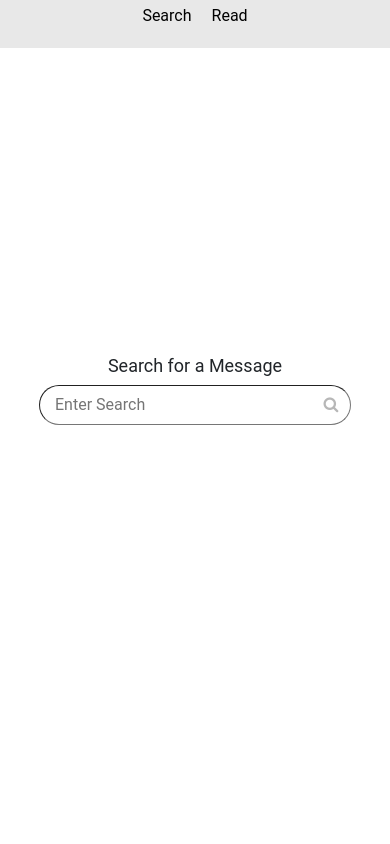
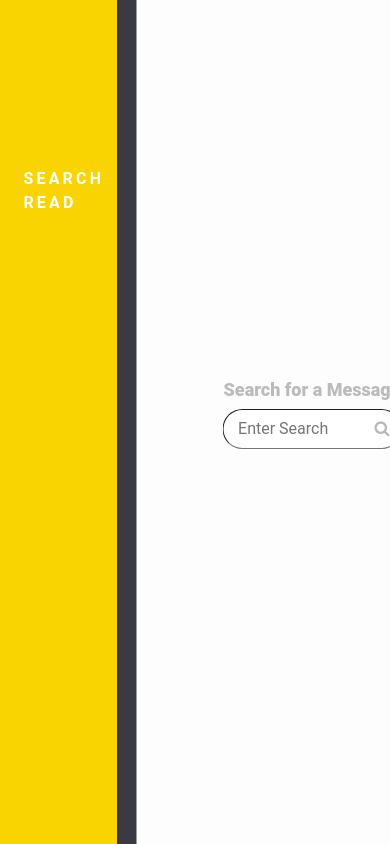
Before and after one commit to besdanielb/message-search, a React (Create React App) app: page /search in a window 390 px wide. Built offline with nearby package versions, Linux system fonts and the light colour scheme; the HTML template or start-up script is replaced by a standard one.

Commit message:
css fixes for mobile

```diff
--- a/src/App.js
+++ b/src/App.js
@@ -1,11 +1,5 @@
 import "./App.scss";
-import {
-  BrowserRouter as Router,
-  Switch,
-  Route,
-  Link,
-  Redirect,
-} from "react-router-dom";
+import { BrowserRouter as Router, Route, Link } from "react-router-dom";
 import Search from "./Pages/Search/search";
 import Read from "./Pages/Read/read";
 
@@ -14,7 +8,7 @@ import Read from "./Pages/Read/read";
 function App() {
   return (
     <Router>
-      <div className="app-container">
+      <div className="menu">
         <nav className="nav-bar">
           <ul>
             <li className="nav-bar__link">
@@ -25,18 +19,9 @@ function App() {
             </li>
           </ul>
         </nav>
-
-        <Switch>
-          <Route path="/search">
-            <Search />
-          </Route>
-          <Route path="/read">
-            <Read />
-          </Route>
-          <Redirect to="/search"></Redirect>
-          <Route component={Search} />
-        </Switch>
       </div>
+      <Route exact path="/search" component={Search} />
+      <Route exact path="/read" component={Read} />
     </Router>
   );
 }
--- a/src/App.scss
+++ b/src/App.scss
@@ -1,4 +1,4 @@
-.nav-bar {
+/* .nav-bar {
   display: inline-flex;
   justify-content: center;
   align-items: center;
@@ -35,4 +35,102 @@
 }
 ul {
   padding-inline-start: 0;
+} */
+
+body {
+  background: #3a3a42;
+  box-sizing: content-box;
 }
+
+.menu {
+  position: fixed;
+  height: 100vh;
+  background: #f9d401;
+  width: 10vw;
+  box-shadow: 1px 0 2px rgba(0, 0, 0, 0.2);
+  transition: 1s;
+  &:hover {
+    width: 20vw;
+  }
+  &:hover ~ .container {
+    transform: perspective(70vw) rotateY(5deg) translateX(15vw) scaleY(1.2);
+  }
+  &:hover nav {
+    left: 20%;
+  }
+}
+
+.container {
+  width: 90%;
+  margin-left: 10vw;
+  background: #fdfdfd;
+  transition: 1s;
+  transform-origin: left center;
+  color: #d2d2d0;
+  height: 100vh;
+  display: flex;
+  justify-content: center;
+}
+
+nav {
+  position: absolute;
+  margin-top: 50%;
+  left: -1000px;
+  transition: 0.5s;
+  ul {
+    color: white;
+    text-transform: uppercase;
+    list-style-type: none;
+    padding-inline-start: unset;
+  }
+
+  li {
+    line-height: 2em;
+    letter-spacing: 0.3em;
+  }
+
+  a {
+    font-size: 30px;
+    text-decoration: none;
+    color: white;
+    font-weight: 600;
+    &:hover {
+      color: #eee;
+    }
+  }
+}
+
+p {
+  line-height: 1.5em;
+}
+
+h2 {
+  color: #bbb;
+}
+
+@media (max-width: 800px) {
+  .menu {
+    &:hover {
+      width: 30vw;
+    }
+    &:hover ~ .container {
+      transform: translateX(25vw);
+    }
+  }
+
+  nav {
+    margin-top: 100%;
+    top: 50px;
+    a {
+      font-size: 100%;
+      text-decoration: none;
+      color: white;
+      font-weight: 600;
+    }
+
+    li {
+      line-height: 1.5em;
+      letter-spacing: 0.2em;
+    }
+  }
+}
--- a/src/Pages/Read/read.jsx
+++ b/src/Pages/Read/read.jsx
@@ -30,7 +30,8 @@ export default function Read(props) {
 
   if (messageToRead) {
     return (
-      <>
+      <section className="container">
+        <div className="content">
           <div>Message {messageToRead.sermonTitle}</div>
           <ul>
             {messageToRead?.paragraphs.map((paragraph, index) => (
@@ -38,7 +39,8 @@ export default function Read(props) {
             ))}
           </ul>
           <button onClick={goBackToSearch}>Go back to search</button>
-      </>
+        </div>
+      </section>
     );
   } else {
     return <div>Read Messages For Free</div>;
--- a/src/Pages/Search/search.jsx
+++ b/src/Pages/Search/search.jsx
@@ -7,13 +7,13 @@ export default function Search() {
   const [searchResults, setSearchResults] = React.useState([]);
   const history = useHistory();
 
-  const onSearch = () => {
+  const onSearch = (event) => {
+    event.preventDefault();
     const url = "http://localhost:3001/search?title=" + searchTerm;
     fetch(url)
       .then((response) => response.json())
       .then(
         (results) => {
-          console.log(results);
           setSearchResults(results);
         },
         (error) => {
@@ -34,7 +34,7 @@ export default function Search() {
   };
 
   return (
-    <section className="search__container">
+    /* <section className="search__container">
       <h2>Search for a Message</h2>
       <form className="search__form">
         <input
@@ -60,6 +60,35 @@ export default function Search() {
           </li>
         ))}
       </ul>
-    </section>
+    </section> */
+    <div className="container">
+      <div className="search__container">
+        <h2>Search for a Message</h2>
+        <form className="search__form">
+          <input
+            type="text"
+            className="search__input"
+            placeholder="Enter Search"
+            value={searchTerm}
+            onChange={onSearchInputValueChange}
+          ></input>
+          <button
+            className="search__button"
+            type="submit"
+            onClick={onSearch}
+            disabled={!searchTerm}
+          >
+            <i className="fa fa-search"></i>
+          </button>
+        </form>
+        <ul>
+          {searchResults.map((result, index) => (
+            <p key={index} onClick={() => onReadMessage(result.sermonDate)}>
+              {result.sermonDate} | {result.sermonTitle} | {result.paragraph}
+            </p>
+          ))}
+        </ul>
+      </div>
+    </div>
   );
 }
--- a/src/Pages/Search/search.scss
+++ b/src/Pages/Search/search.scss
@@ -7,11 +7,11 @@ $input-height-desktop: 3em;
     justify-content: center;
     align-items: center;
     flex-direction: column;
-    height: calc(100vh - 9em);
+    width: calc(min(55%, 70em));
   }
 
   &__input {
-    width: calc(min(80%, 50em));
+    width: 100%;
     height: $input-height;
     padding-left: 15px;
     border-width: 1px;
@@ -42,7 +42,7 @@ $input-height-desktop: 3em;
 
 h2 {
   margin-bottom: 0.5rem;
-  font-weight: 400;
+  font-weight: 800;
   font-size: 2ch;
 }
 
```
Lines whose indentation alone changed are shown as unchanged.
